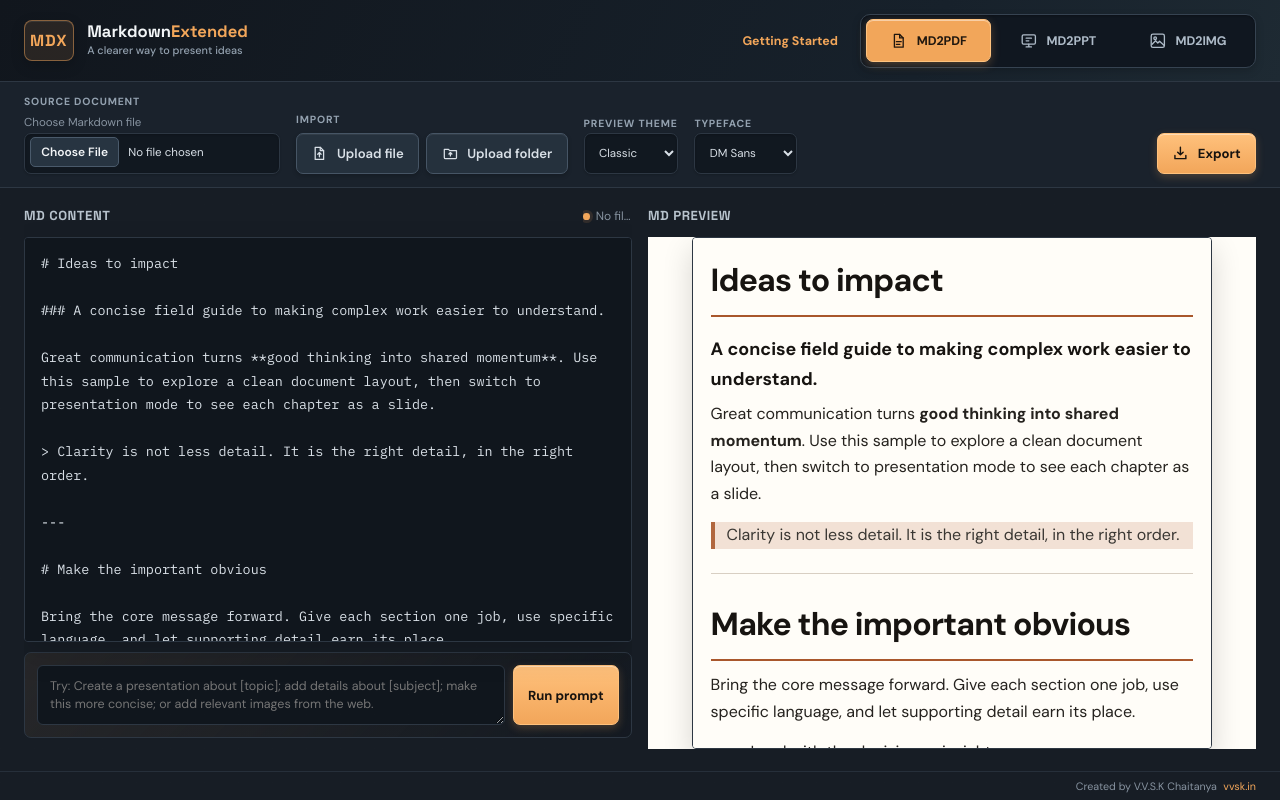
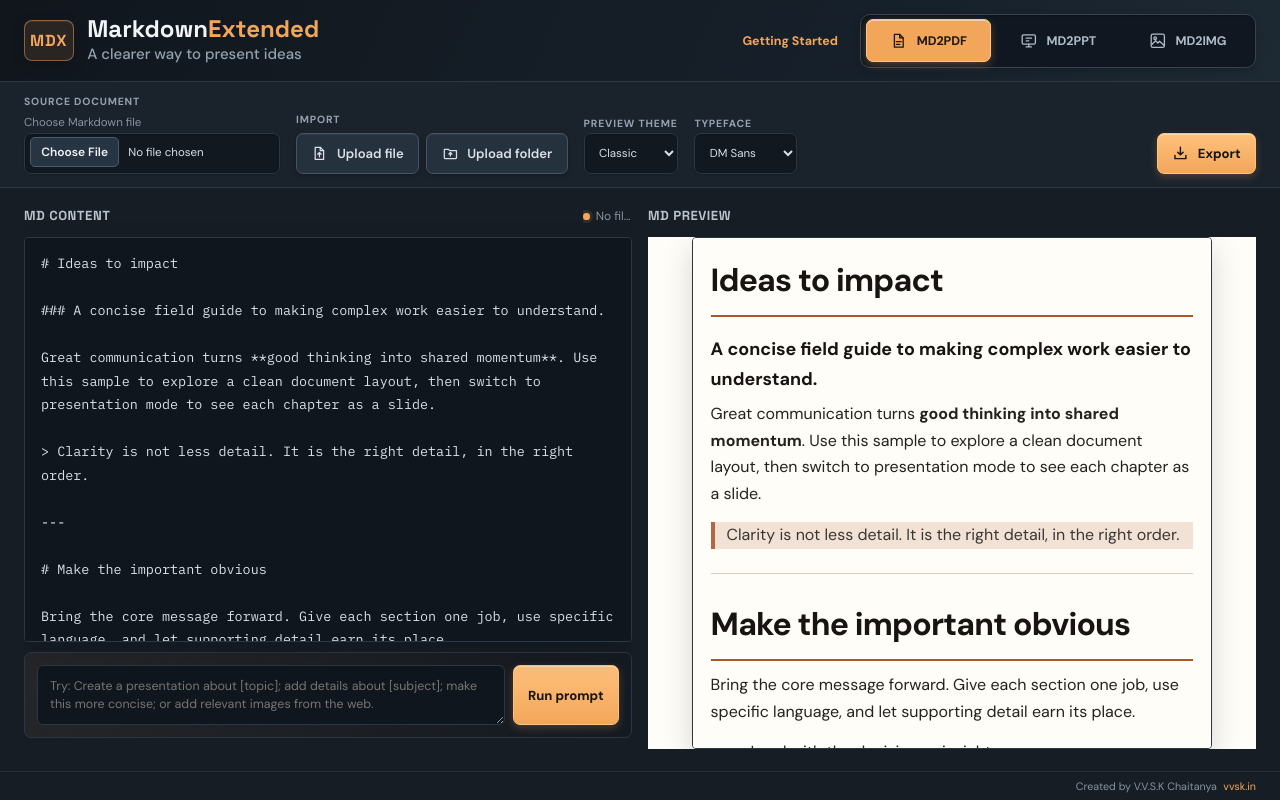
Before and after one commit to vstechapps/mdx.openlib.in, a plain HTML site: page index.html in a window 1280 px wide. Drawn offline with Linux system fonts and the light colour scheme.

Commit message:
Update mdx-app-ui.css

```diff
--- a/css/mdx-app-ui.css
+++ b/css/mdx-app-ui.css
@@ -84,14 +84,14 @@ body {
 .brand-sub {
   color: #f2f5f7;
   font-family: var(--display-font);
-  font-size: 1.04rem;
+  font-size: 24px;
   font-weight: 700;
   line-height: 1;
 }
 .brand-accent { color: var(--accent); }
 .brand-caption {
   color: #93a1af;
-  font-size: 0.68rem;
+  font-size: 15px;
   font-weight: 500;
 }
 
```
